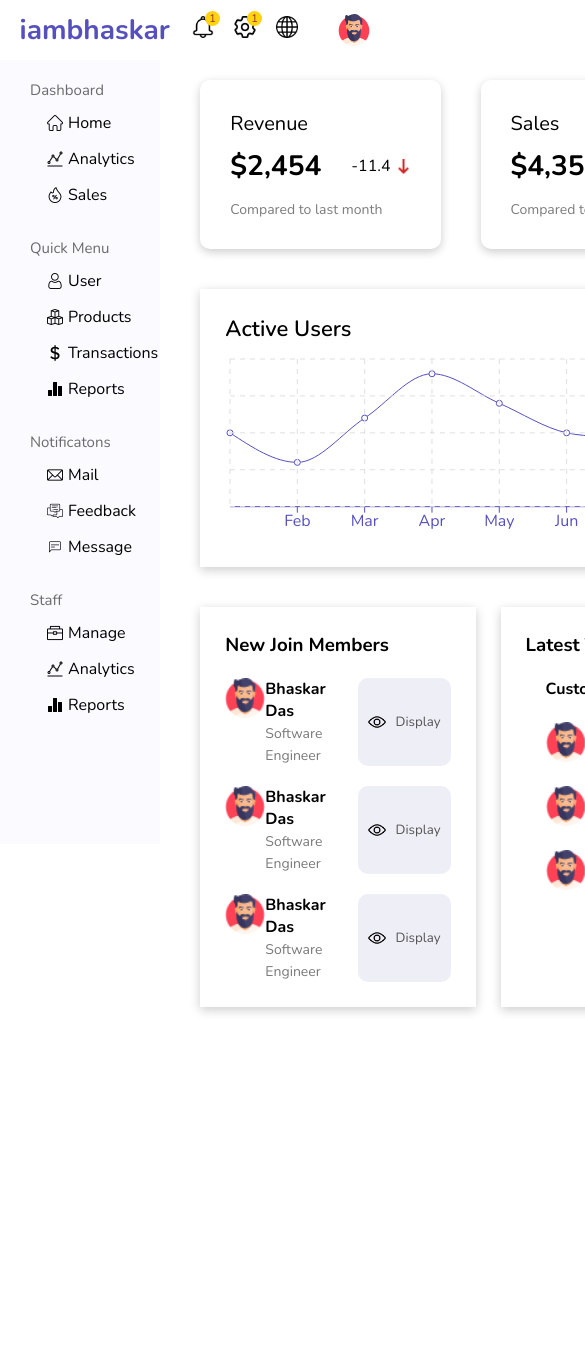
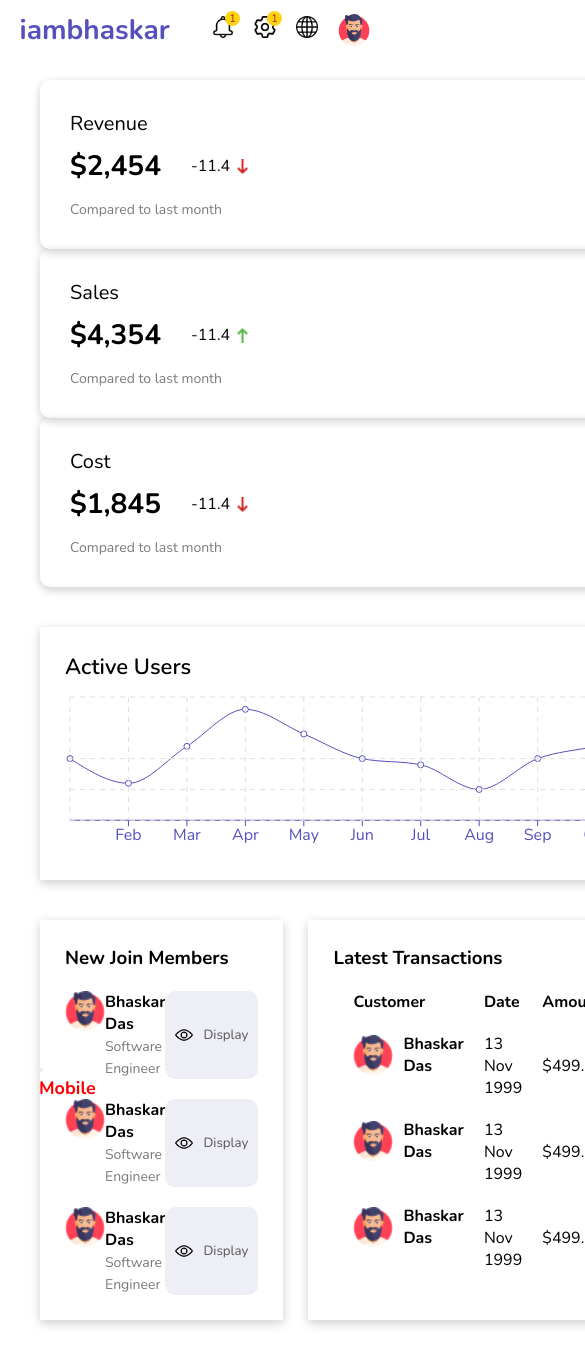
Before and after one commit to bhaskardas090/admin-panel, a React (Create React App) app: page / in a window 390 px wide. Shown: the top 1360 px of the page, 585 px wide, since content can reach past the window. Before the commit the page ends 1047 px from the top, so only its background shows below. Built offline with nearby package versions, Linux system fonts and the light colour scheme.

Commit message:
RESPONSIVE: adjusted the topbar and removed the sidebar for mobile

```diff
--- a/src/App.css
+++ b/src/App.css
@@ -6,6 +6,7 @@
 }
 .main{
   display: flex;
+  position: relative;
 }
 .pages{
   flex:8;
--- a/src/App.js
+++ b/src/App.js
@@ -9,6 +9,7 @@ import NewUser from './pages/newUser/NewUser';
 import ProductList from './pages/productList/ProductList';
 import Product from './pages/product/Product';
 import NewProduct from './pages/newProduct/NewProduct';
+import MobileSidebar from './components/mobileSidebar/MobileSidebar';
 
 function App() {
   return (
@@ -27,6 +28,7 @@ function App() {
             <Route path="/newProduct" element={<NewProduct />} />
           </Routes>
         </div>
+        <MobileSidebar />
       </div>
     </div>
   );
--- a/src/components/featuredInfo/featuredinfo.module.css
+++ b/src/components/featuredInfo/featuredinfo.module.css
@@ -45,3 +45,11 @@
   font-size: 14px;
   color: rgb(124, 124, 124);
 }
+
+/* RESPONSIVE DESIGN */
+
+@media only screen and (max-width: 600px) {
+  .featuredInfo{
+    flex-direction: column;
+  }
+}
--- /dev/null
+++ b/src/components/mobileSidebar/MobileSidebar.jsx
@@ -0,0 +1,10 @@
+import styles from './mobileSidebar.module.css';
+
+export default function MobileSidebar() {
+  return (
+  <div className={styles.mobileSidebar}>
+    <button className={styles.mobileSidebarIcon}></button>
+    <p>Mobile</p>
+  </div>
+  );
+}
--- /dev/null
+++ b/src/components/mobileSidebar/mobileSidebar.module.css
@@ -0,0 +1,8 @@
+.mobileSidebar{
+  position: absolute;
+  color: red;
+  font-weight: bold;
+  font-size: 18px;
+  bottom: 20%;
+  left: 10%;
+}
--- a/src/components/sidebar/sidebar.module.css
+++ b/src/components/sidebar/sidebar.module.css
@@ -44,3 +44,11 @@
   width: 16px;
   margin-right: 5px;
 }
+
+
+/* RESPONSIVE DESIGN */
+@media only screen and (max-width: 600px) {
+  .sidebar{
+    display: none;
+  }
+}
--- a/src/components/topbar/topbar.module.css
+++ b/src/components/topbar/topbar.module.css
@@ -52,3 +52,11 @@
   margin-left: 20px;
   margin-right: 20px;
 }
+
+/* RESPONSIVE DESIGN PART */
+
+@media only screen and (max-width: 600px) {
+  .avatar{
+    margin-left:0;
+  }
+}
```
